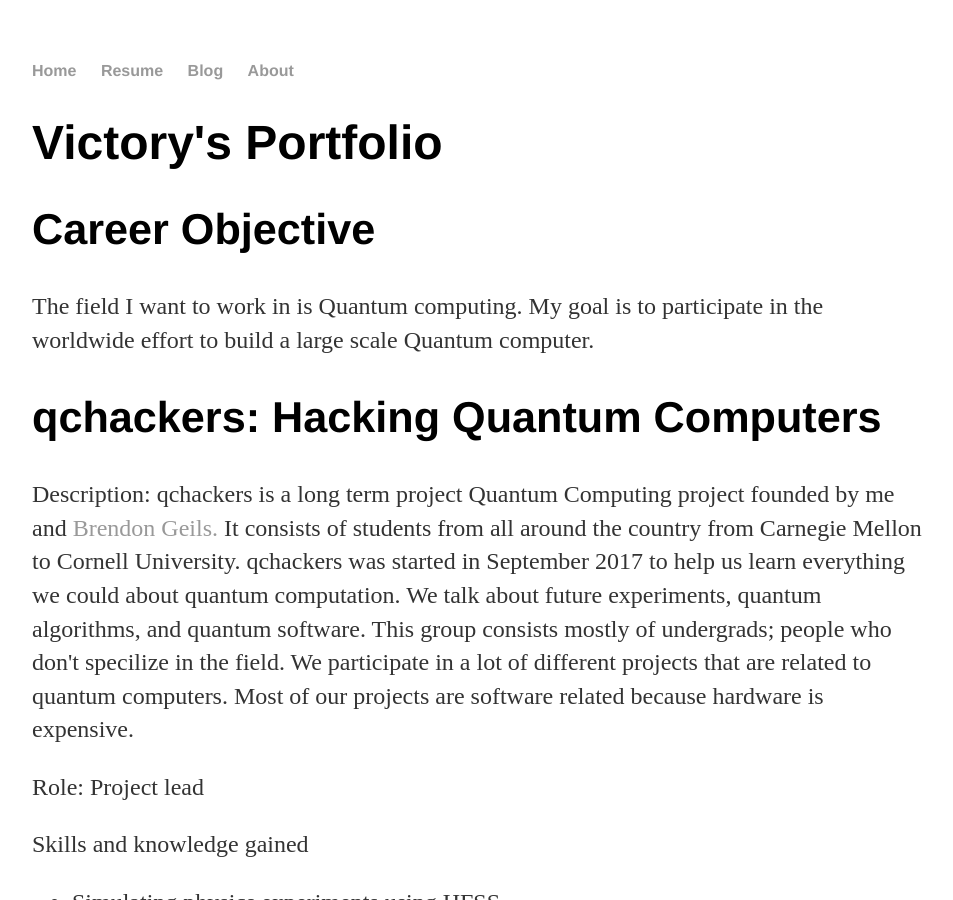
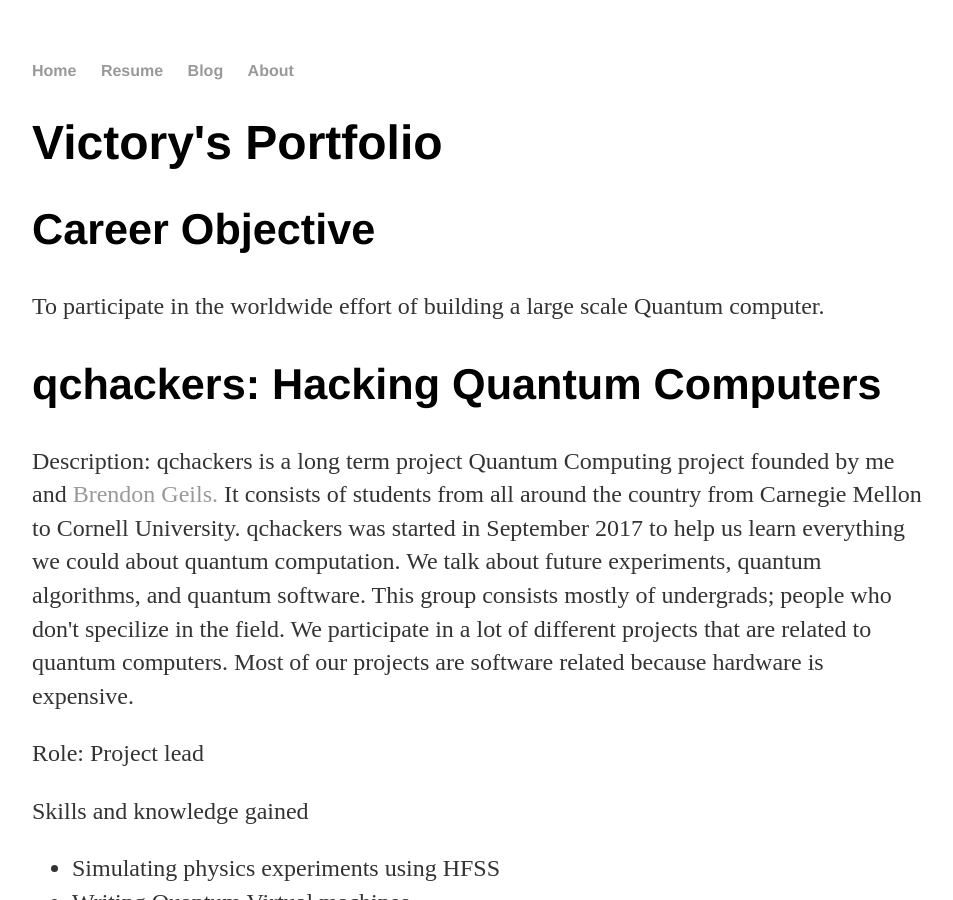
Before and after one commit to vtomole/vtomole.github.io, a Jekyll site: the page built from index.html, in a window 1280 px wide and 900 px high. Shown: the whole window, without its empty margins (160-1113 px from the left). Built offline with Jekyll 4.4.1, drawn with Linux system fonts in a browser that asks for light colours.

Commit message:
update objective

```diff
--- a/index.html
+++ b/index.html
@@ -8,7 +8,7 @@
 
 
 			<p><h2>Career Objective</b></h2>
-			<p>The field I want to work in is Quantum computing. My goal is to participate in the worldwide effort to build a large scale Quantum computer.</p>
+			<p>To participate in the worldwide effort of building a large scale Quantum computer.</p>
 
 
 
```
